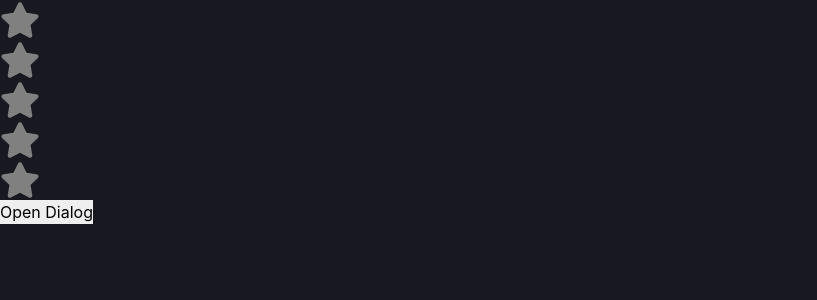
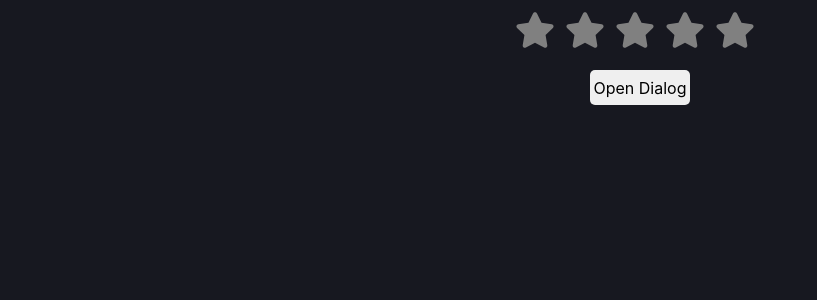
Before and after one commit to khalidallib/rating-system, a React (Create React App) app: page / in a window 1280 px wide. Shown: the top 300 px of the page, without its empty margins (0-817 px from the left). Built offline with nearby package versions, Linux system fonts and the light colour scheme.

Commit message:
added styles

```diff
--- a/src/components/StarRating.js
+++ b/src/components/StarRating.js
@@ -7,7 +7,7 @@ function StarRating() {
   const ratingWords = [ "", "Poor","Fair", "Good", "Very Good", "Excellent"];
 
   return (
-    <div>
+    <div className="starList">
       {[1, 2, 3, 4, 5].map((starNumber) => (
         <Star
           key={starNumber}
--- a/src/css/index.css
+++ b/src/css/index.css
@@ -10,3 +10,28 @@ body {
   width: min(100% - 30px, 1080px);
   margin-inline: auto;
 }
+.starList {
+  display: flex;
+  margin: 1rem;
+  gap: 1rem;
+  justify-content: center;
+}
+button {
+  width: 100px;
+  height: 35px;
+  border-radius: 5px;
+  transition: ease-in-out 500ms;
+  display: block;
+  margin: 20px auto;
+}
+button:hover {
+  width: 115px;
+  background-color: #ffffff8a;
+}
+
+.dialog {
+  background: white;
+  padding: 20px;
+  border-radius: 10px;
+  text-align: center;
+}
```
